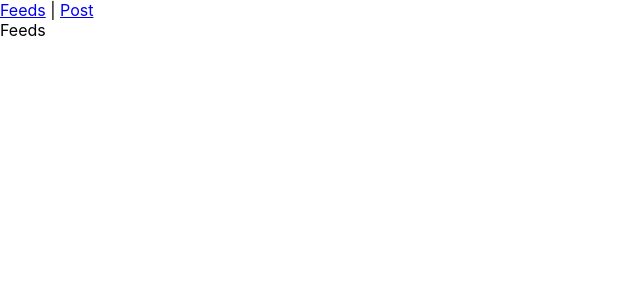
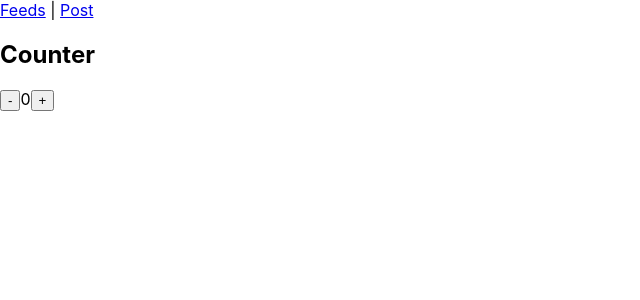
Before and after one commit to srisaiteja123/myapp, a React (Create React App) app: page / in a window 1280 px wide. Shown: the top 300 px of the page, without its empty margins (0-640 px from the left). Built offline with nearby package versions, Linux system fonts and the light colour scheme.

Commit message:
component life cycle updated

```diff
--- a/src/Feeds.js
+++ b/src/Feeds.js
@@ -1,7 +1,34 @@
-import React from 'react'
+// import React from 'react'
 
+// export default function Feeds() {
+//   return (
+//     <div>Feeds</div>
+//   )
+// }
+import React from "react";
+import { useEffect, useState } from "react";
 export default function Feeds() {
+  const [count, setcount] = useState(0);
+  const increment = () => {
+    setcount((prev) => prev + 1);
+    console.log("Count incremented and component Updated")
+  };
+  const decrement = () => {
+    setcount((prev) => prev - 1);
+    console.log("Count decremented and component Updated")
+  };
+  useEffect(() => {
+    console.log("Feeds Component Mounted", Date());
+    return () => {
+      console.log("Feeds Component Unmounted");
+    };
+  }, []);
   return (
-    <div>Feeds</div>
-  )
+    <div>
+      <h2>Counter</h2>
+      <button onClick={() => decrement()}>-</button>
+      {count}
+      <button onClick={() => increment()}>+</button>
+    </div>
+  );
 }
```
